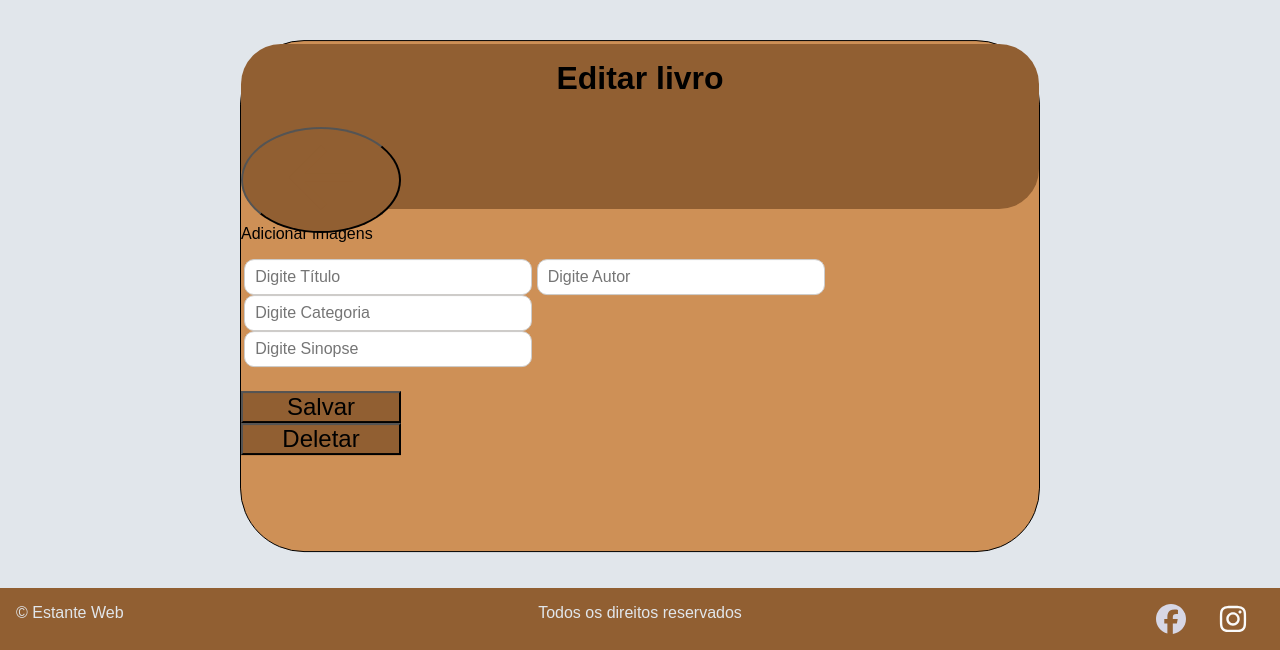
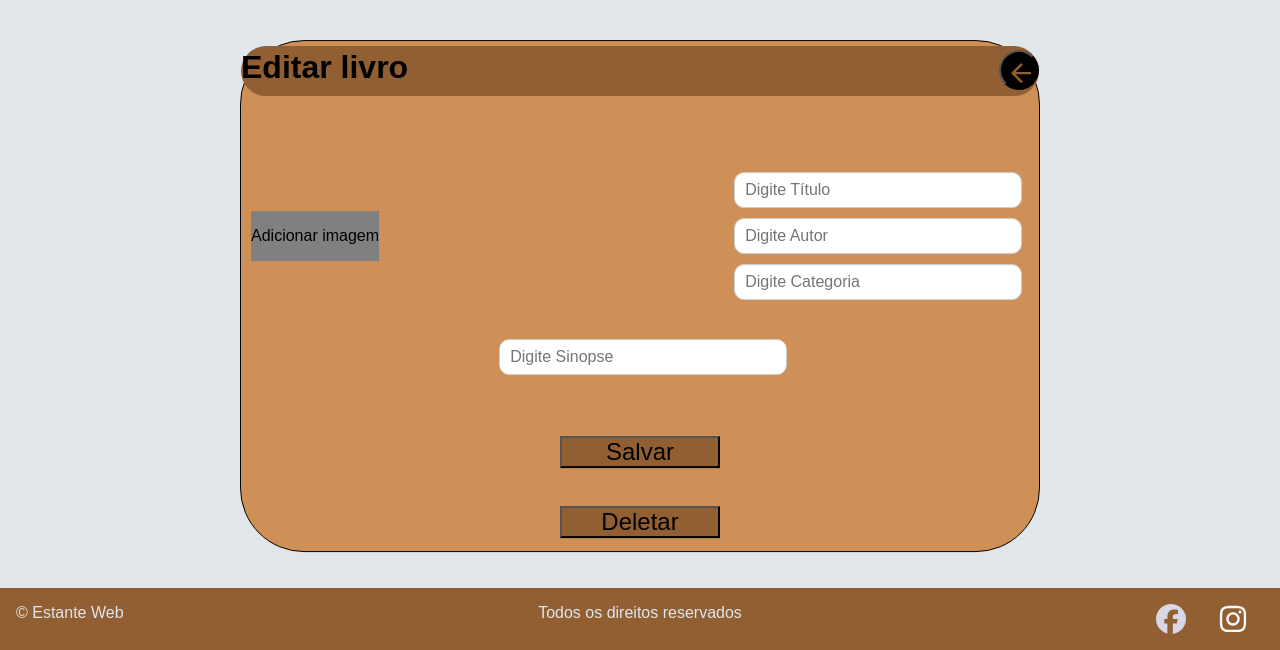
Before and after one commit to neresr0d/banco, a PHP site: page /edit-livro.php in a window 1280 px wide. Shown: the part 150-800 px from the top of the page. Run offline with PHP 8.4, Linux system fonts and the light colour scheme.

Commit message:
tela de edição de livros, finalizando CSS

```diff
--- a/css/style.css
+++ b/css/style.css
@@ -238,13 +238,12 @@
     top: 50%;
     left: 50%;
     transform: translateY(-50%) translateX(-50%);
-    background-color: var(--primaria);
     border-radius: 5rem;
     width: 22rem;
     height: 30rem;
     text-align: center;
     font-size: 1rem;
-    background-color: var(--secuntaria);
+    background-color: #ce9056;
     font-family: Arial, Helvetica, sans-serif;
 
 }
@@ -265,21 +264,18 @@
 .borda_cadastro {
     margin: 0 auto;
     padding: 20px;
-
-
     border: solid black 0.1rem;
     border-radius: 4rem;
     position: absolute;
     top: 50%;
     left: 50%;
     transform: translateY(-50%) translateX(-50%);
-    background-color: var(--primaria);
+    background-color: var(--secundaria);
     border-radius: 5rem;
     width: 22rem;
     height: 30rem;
     text-align: center;
     font-size: 1rem;
-    background-color: var(--secuntaria);
     font-family: Arial, Helvetica, sans-serif;
 
 }
@@ -290,20 +286,20 @@
     margin-bottom: 15px;
 }*/
 
-...cad label {
-    flex: 0 0 150px; /* Define uma largura fixa para o label */
-    text-align: top; /* Alinha o texto do label à direita */
-    margin-right: 1px; /* Espaço entre o label e o input */
+/*.cad label {
+    flex: 0 0 150px;  Define uma largura fixa para o label
+    text-align: top;  Alinha o texto do label à direita
+    margin-right: 1px;  Espaço entre o label e o input
     font-weight: bold;
-}
+}*/
 
-...cad input {
-    flex: 1; /* Faz o input ocupar o restante do espaço disponível */
+/*.cad input {
+    flex: 1;  Faz o input ocupar o restante do espaço disponível
     padding: 8px;
     font-size: 16px;
     border: 1px solid #ccc;
     border-radius: 4px;
-}
+}*/
 
 .perfil input[type="file"] {
     /* esconder o input */
@@ -470,7 +466,7 @@
 
 }
 
-.edit {
+.editar {
     background-color: #ce9056;
     border: solid black 0.1rem;
     border-radius: 4rem;
@@ -480,29 +476,102 @@
     transform: translateY(-41%) translateX(-50%);
     width: 50rem;
     height: 32rem;
-    display: inline-block;
+    display: grid;
+    text-align: center;
+    grid-template-columns: 1fr;
+    flex-direction: row;
 
 }
 
-.edit1 {
+.editar1 {
+
+    display: flex;
     background-color: #915f32;
-    border-radius: 40px;
+    border-radius: 50px;
     position: relative;
     align-items: center;
-    margin-top: -18px;
+    margin-top: 5px;
+    justify-content: space-between;
+    width: 800x;
+    height: 50px;
+
 
 
 }
 
-.edit1 button{
-    border-radius: 50%;
+.editar1 button {
+    border-radius: 100%;
     align-self: center;
+    background-color: black;
+    width: 40px;
+    height: 40px;
+    margin-bottom: 50px;
 
 
 }
 
-.edit h1 button{
+.editar h1 button {
+    justify-content: space-between;
+
+
+
+}
+
+.editar1 img {
+    padding: 5px;
+    width: 40px;
+    height: 40px;
+    margin-top: 0.5px;
+
+}
+
+.editar1 h1{
+    margin-bottom: 60px;
+}
+
+.editar-imgs{
+    display: flex;
+    padding: 10px;
+    flex-direction: row;
+    align-items: center;
+    text-align: center;
+    justify-content: space-between;
+
+}
+
+
+
+ .iii{
+    margin: 10px;
+    padding: 10px;
+    border: 1px solid black;
+    display: block;
+    padding: 5px;
+
+}
+
+.img-livro input[type="file"] {
+    /* esconder o input */
+    position: absolute;
+    top: 0;
+    left: 0;
+    width: 100%;
+    height: 100%;
+    opacity: 0;
+    cursor: pointer;
+    /* Garante que o input esteja atrás da imagem */
+}
+
+.img-livro{
+    background-color: gray;
+    position: relative;
     display: inline-block;
+    text-align: center;
+
+}
+
+.editar .save-delete button{
+    justify-content: space-around;
 
 }
 
--- a/edit-livro.php
+++ b/edit-livro.php
@@ -36,30 +36,32 @@
     </nav>
 
     <main>
-        <div class="edit">
-            <div class="edit1">
+        <div class="editar">
+            <div class="editar1">
                 <div>
                     <h1>Editar livro</h1>
                 </div>
                 <div><button><a href=""><img src="/estante_web/banco/imgs/bnt-voltar.png" alt=""></a> </button>
                 </div>
             </div>
-            <div>
-                <div>
-                    <p>Adicionar imagens</p>
+            <div class="editar-imgs">
+                <div class="img-livro">
+                <p>Adicionar imagem</p><input type="file" id="fileimg" name="fileimg">
                 </div>
-                <input type="text" placeholder="Digite Título">
-                <input type="text" placeholder="Digite Autor">
-                <input type="text" placeholder="Digite Categoria">
+                <div class="inputs-imgs">
+                    <input type="text" placeholder="Digite Título" class="iii">
+                <input type="text" placeholder="Digite Autor" class="iii">
+                <input type="text" placeholder="Digite Categoria" class="iii">
+                </div>
             </div>
 
             <div>
             <input type="text" placeholder="Digite Sinopse">
             </div>
-            <div>
+            <div class="save-delete">
                 <button>Salvar</button>
             </div>
-            <div>
+            <div class="save-delete">
             <button>Deletar</button>
             </div>
         </div>
```
